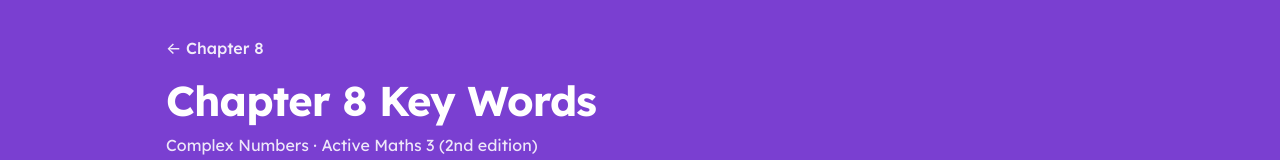
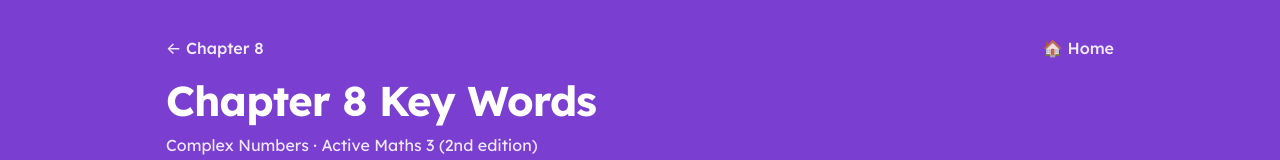
Before and after one commit to Mr-Gaffey/mr-gaffey.github.io, a plain HTML site: page book-3-2nd-edition/ch08-glossary.html in a window 1280 px wide. Shown: the top 160 px of the page. Drawn offline with Linux system fonts and the light colour scheme.

Commit message:
Add Home button

```diff
--- a/book-3-2nd-edition/ch08-glossary.html
+++ b/book-3-2nd-edition/ch08-glossary.html
@@ -49,12 +49,14 @@ footer{text-align:center;color:var(--muted);font-size:.85rem;padding:0 16px 32px
 .fr{display:inline-flex;flex-direction:column;vertical-align:middle;text-align:center;font-size:.9em;line-height:1.15;margin:0 2px}
 .fr>span:first-child{border-bottom:1.5px solid currentColor;padding:0 3px}
 .fr>span:last-child{padding:0 3px}
+.home{float:right}
 </style>
 </head>
 <body style="--accent:var(--y6)">
 <header class="top">
   <div class="wrap">
     <a class="back" href="ch08.html">← Chapter 8</a>
+    <a class="back home" href="../index.html">🏠 Home</a>
     <h1>Chapter 8 Key Words</h1>
     <p>Complex Numbers · Active Maths 3 (2nd edition)</p>
   </div>
```
Also changed, not shown: book-3-2nd-edition/ch08-quiz.html (+2 -0 lines), book-3-2nd-edition/ch08.html (+2 -0 lines), book-3-2nd-edition/ch11-glossary.html (+2 -0 lines), book-3-2nd-edition/ch11-quiz.html (+2 -0 lines), book-3-2nd-edition/ch11.html (+2 -0 lines), book-3-2nd-edition/ch12-glossary.html (+2 -0 lines), book-3-2nd-edition/ch12-quiz.html (+2 -0 lines), book-3-2nd-edition/ch12.html (+2 -0 lines), book-3-2nd-edition/ch13-glossary.html (+2 -0 lines), book-3-2nd-edition/ch13-quiz.html (+2 -0 lines), book-3-2nd-edition/ch13.html (+2 -0 lines).
